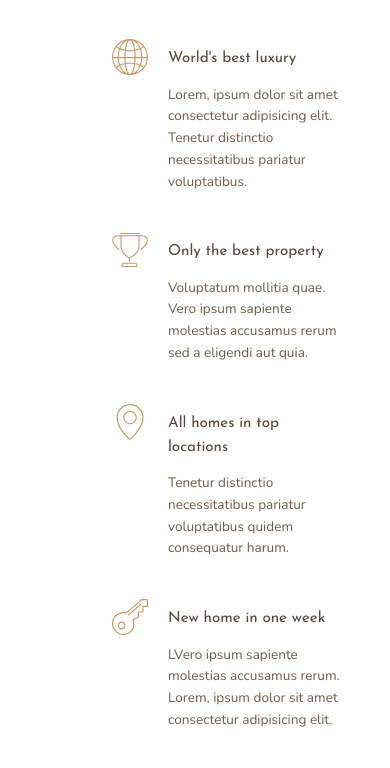
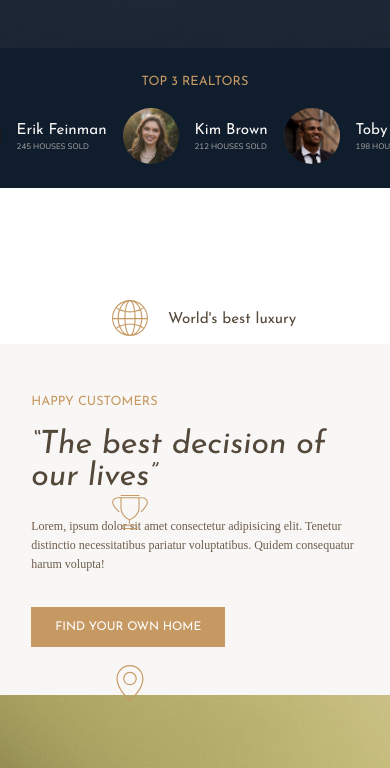
Before and after one commit to TVATDCI/nexter_2025, a website: page index.html in a window 390 px wide. Shown: the part 796-1564 px from the top of the page. Drawn offline with nearby package versions, Linux system fonts and the light colour scheme.

Commit message:
media query

```diff
--- a/sass/base/_base.scss
+++ b/sass/base/_base.scss
@@ -39,11 +39,18 @@ body {
     [center-start] repeat(8, [col-start] minmax(min-content, 14rem) [col-end])
     [center-end] minmax(6rem, 1fr) [full-end];
 
-  @include m.respond(largest) {
+  @include m.respond(large) {
     grid-template-rows: 6rem 80vh min-content 40vw repeat(3, min-content);
     grid-template-columns:
       [sidebar-start] 8rem [full-start] minmax(6rem, 1fr)
       [center-start] repeat(8, [col-start] minmax(min-content, 14rem) [col-end])
       [center-end] minmax(6rem, 1fr) [full-end];
   }
+
+  @include m.respond(medium) {
+    grid-template-rows: 6rem calc(100vh - 6rem) min-content 40vw repeat(
+        3,
+        min-content
+      );
+  }
 }
--- a/sass/layout/_header.scss
+++ b/sass/layout/_header.scss
@@ -1,4 +1,5 @@
 @use "../abstract" as vars;
+@use "../abstract" as m;
 
 .header {
   background-color: vars.$color-grey-dark-1;
@@ -18,6 +19,10 @@
   grid-template-columns: minmax(min-content, max-content);
   grid-row-gap: 1.5rem;
   justify-content: center;
+
+  @include m.respond(medium) {
+    grid-column: 1 / -1;
+  }
 
   &__logo {
     height: 3rem;
--- a/sass/layout/_sidebar.scss
+++ b/sass/layout/_sidebar.scss
@@ -13,7 +13,7 @@
   position: relative;
 
   // Responsive layout override (same structure as .container in base)
-  @include m.respond(largest) {
+  @include m.respond(large) {
     grid-column: 1 / -1;
     grid-row: 1 / 2;
     flex-direction: row;
@@ -92,7 +92,7 @@
     }
   }
 
-  @include m.respond(largest) {
+  @include m.respond(large) {
     position: fixed;
     top: 1rem;
     left: 1rem;
@@ -130,7 +130,7 @@
     flex-direction: column;
     align-items: center;
 
-    @include m.respond(largest) {
+    @include m.respond(large) {
       flex-direction: row;
       gap: 2rem;
       margin-top: -5.5rem;
@@ -149,7 +149,7 @@
       text-transform: uppercase;
     }
 
-    @include m.respond(largest) {
+    @include m.respond(large) {
       margin-bottom: 0;
     }
   }
--- a/sass/sections/_realtors.scss
+++ b/sass/sections/_realtors.scss
@@ -1,4 +1,5 @@
 @use "../abstract" as vars;
+@use "../abstract" as m;
 
 .realtors {
   background-color: vars.$color-secondary;
@@ -11,12 +12,20 @@
   justify-items: center;
   grid-row-gap: 2rem;
 
+  @include m.respond(medium) {
+    grid-column: 1 / -1;
+  }
+
   &__list {
     display: grid;
     grid-template-columns: min-content max-content;
     grid-column-gap: 2rem;
     grid-row-gap: 5vh;
     align-items: center;
+
+    @include m.respond(medium) {
+      grid-template-columns: repeat(3, min-content max-content);
+    }
   }
 
   &__img {
--- a/sass/sections/_story.scss
+++ b/sass/sections/_story.scss
@@ -1,4 +1,5 @@
 @use "../abstract" as vars;
+@use "../abstract/" as m;
 
 .story {
   &__pictures {
@@ -18,7 +19,10 @@
     ); // using grid-template to divide story__pic into 6x1fr (100%/6fr)
     grid-template-columns: repeat(6, 1fr); // also with column = 6x6 grid cells
 
-    align-items: center; // aligning both imgs to ceter of their cell or grid-column&row decleared!
+    align-items: center; // aligning both imgs to ceter of their cell or grid-column&row declared.
+    @include m.respond(medium) {
+      grid-column: 1 / -1;
+    }
   }
 
   &__img--1 {
@@ -26,6 +30,10 @@
     grid-row: 2 / 6; // once you use <img> not <div> in html the img will keep its aspect ratio. That means the
     grid-column: 2 / 6; // img with not be exxact(cell 2/6) how you declear them. IMG aspect ratioo is important! However, in this case, you want the img to be in the center of the picture container. It can simply solved by setting align-item: center (above)
     box-shadow: 0 2rem 5rem rgba($color: #000000, $alpha: 0.7);
+
+    @include m.respond(medium) {
+      grid-column: 1 / 3;
+    }
   }
 
   &__img--2 {
@@ -41,7 +49,7 @@
     background-color: vars.$color-grey-light-1;
     grid-column: col-start 5 / full-end;
 
-    padding: 6rem 8vw; // (L-R 8vw) is used for more flexibility of reponsive design
+    padding: 6rem 8vw; // (L-R 8vw) is used for more flexibility of responsive design
 
     /* You can add flex into grid layout!
         display: flex;
@@ -56,6 +64,11 @@
     align-content: center;
     // instead of using align-item: flex-start, but justify-items in grid
     justify-items: start;
+
+    @include m.respond(medium) {
+      grid-column: 1 / -1;
+      grid-row: 5 / 6;
+    }
   }
 
   &__text {
```
Also changed, not shown: css/style.css.
